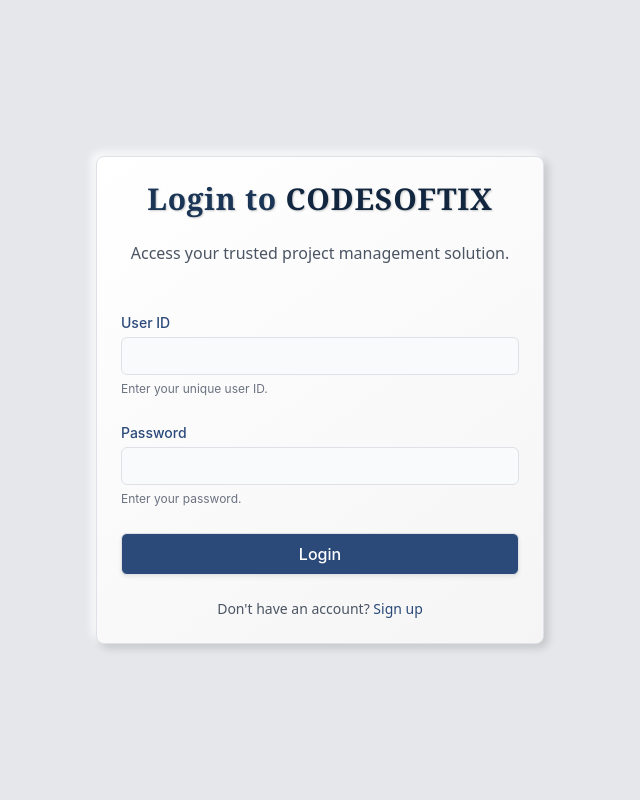
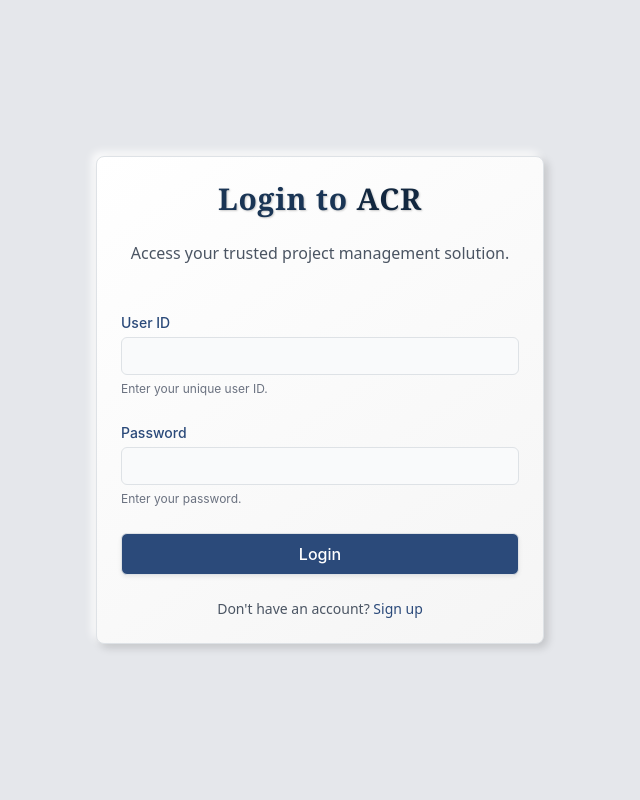
Before and after one commit to projectdemo-preview/SPM, a Flask app: page /login in a window 1280 px wide. Shown: the whole page, without its empty margins (320-960 px from the left). Run offline with Flask 3, Linux system fonts and the light colour scheme; some libraries are stand-ins or nearby versions.

Commit message:
Remove the CodeSoftix name for the all

```diff
--- a/templates/login.html
+++ b/templates/login.html
@@ -1,12 +1,12 @@
 {% extends 'base.html' %}
 
-{% block title %}Login to CodeSoftix{% endblock %}
+{% block title %}Login to {% endblock %}  /* CodeSoftix */
 
 {% block content %}
 <div class="flex items-center justify-center min-h-screen bg-gray-200">
     <div class="card bg-white max-w-md w-full rounded-lg shadow-md border border-gray-400 p-6">
         <h1 class="text-2xl sm:text-3xl font-serif font-bold text-navy-800 text-center mb-6 tracking-wide">
-            Login to <span class="text-navy-900 uppercase">CodeSoftix</span>
+            Login to <span class="text-navy-900 uppercase">ACR</span>
         </h1>
         <p class="text-base text-gray-600 text-center mb-6 font-sans">Access your trusted project management solution.</p>
         <form method="POST" action="{{ url_for('login') }}" class="space-y-6" id="loginForm">
```
